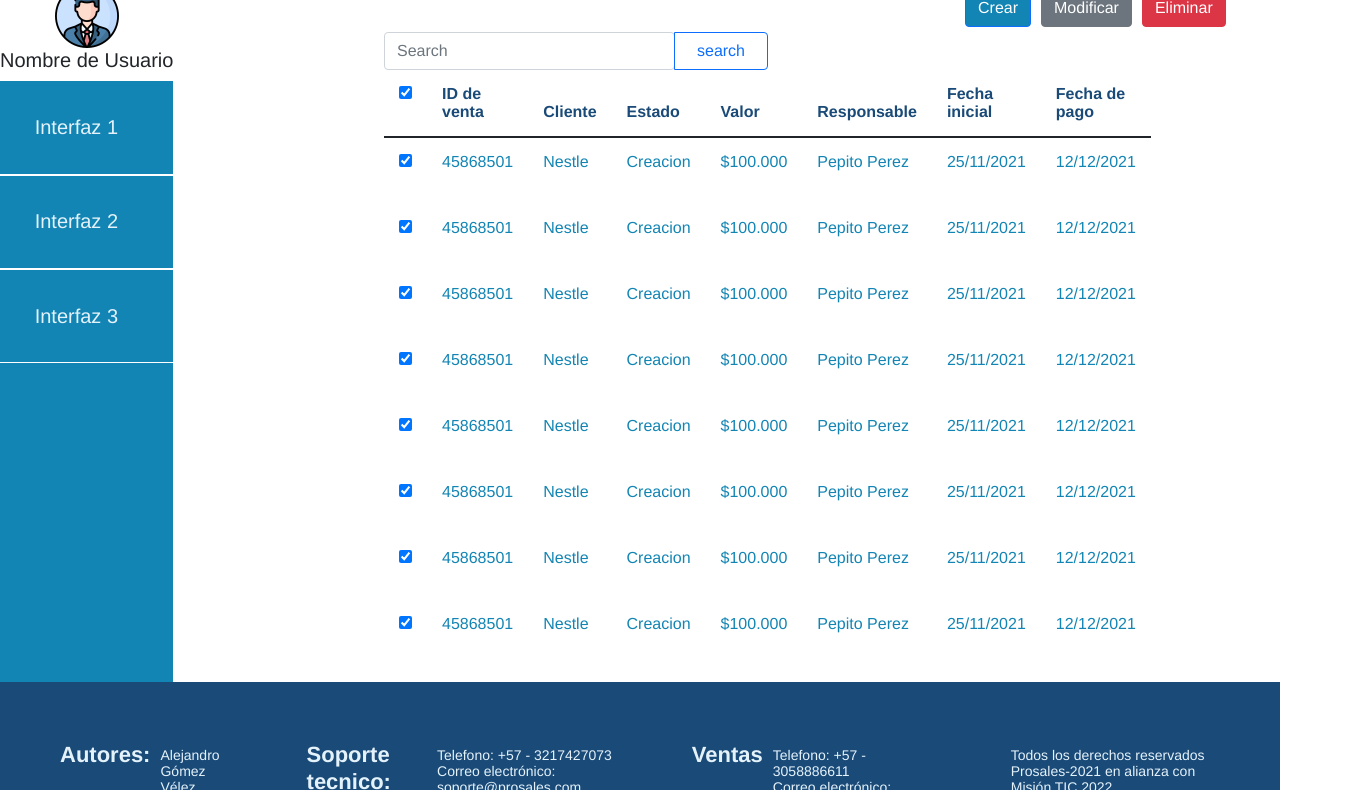
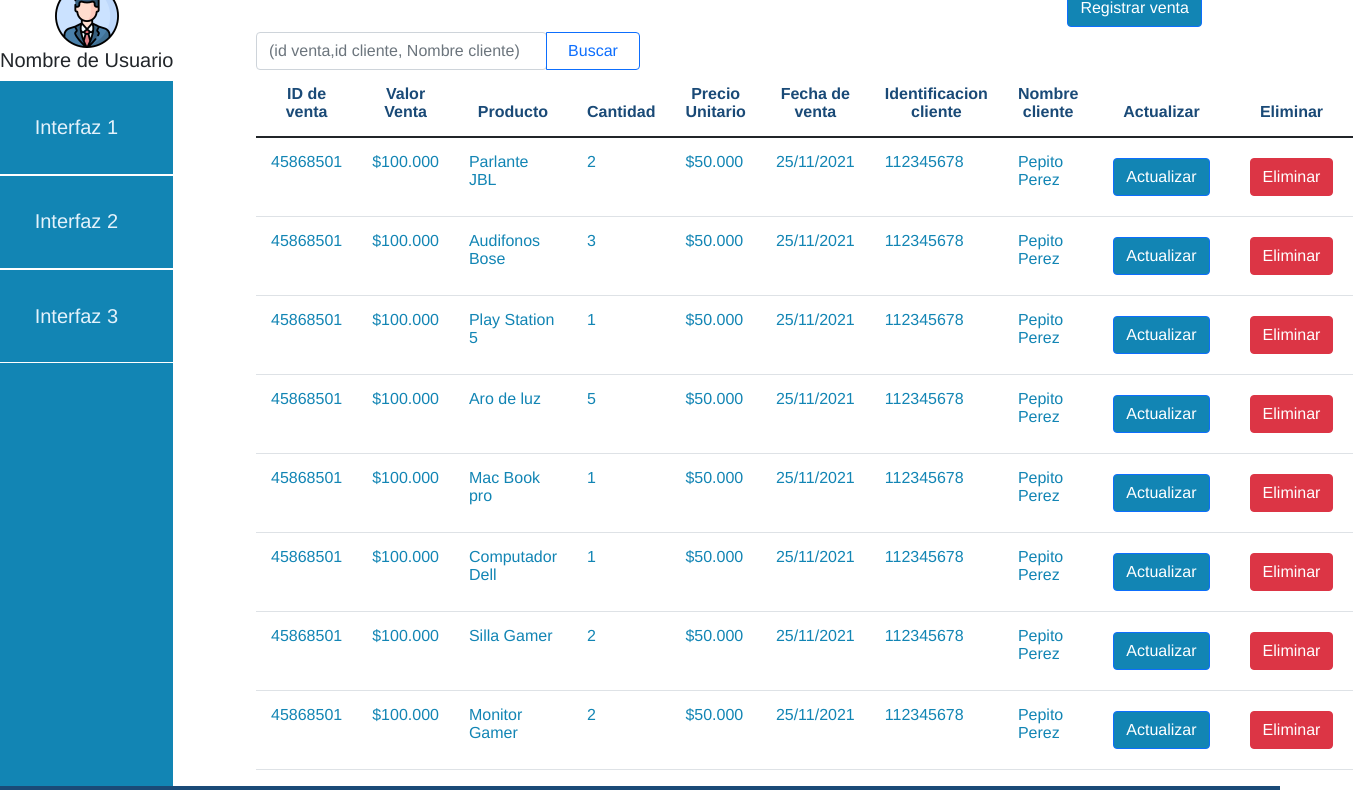
Before and after one commit to juan5339/Ciclo-3minTic, a plain HTML site: page Interfaces/index.html in a window 1280 px wide. Shown: the part 129-919 px from the top of the page, 1353 px wide, since content can reach past the window. Drawn offline with nearby package versions, Linux system fonts and the light colour scheme.

Commit message:
actualizacion de la tabla y los botones

```diff
--- a/Interfaces/estilos.scss
+++ b/Interfaces/estilos.scss
@@ -53,26 +53,30 @@
             }
         }
         .tablas {
-            margin-right: 40%;
+            margin-right: 50%;
             margin-left: auto;
             width: 30%;
             .table {
                 th {
                     color: #1a4a77;
                     font-weight: bolder;
-                    border: none;
+                    //border: none;
                     padding: 15px;
+                    text-align: center;
+                    width: 20px;
                 }
                 td {
                     color: #1285b4;
                     padding: 15px;
-                    border: none;
+                    //border: none;
+
                 }
             }
         }
         .botones {
-            margin-left: 150%;
+            margin-left: 210%;
             display: flex;
+            width: 50%;
         }
         .btn-primary {
             background-color: #1285b4;
--- a/Interfaces/index.html
+++ b/Interfaces/index.html
@@ -46,152 +46,133 @@
 
         <div class="tablas">
             <div class="botones">
-                <button class="btn btn-primary">Crear</button>
-                <button class="btn btn-secondary">Modificar</button>
-                <button class="btn btn-danger">Eliminar</button>
+                <button class="btn btn-primary">Registrar venta</button>
+
             </div>
             <div class="input-group">
-                <input type="search" class="form-control rounded" placeholder="Search" aria-label="Search" aria-describedby="search-addon">
-                <button type="button" class="btn btn-outline-primary ripple-surface" style="min-width: 94px;">search</button>
+                <input type="search" class="form-control rounded" placeholder="(id venta,id cliente, Nombre cliente)" aria-label="Search" aria-describedby="search-addon">
+                <button type="button" class="btn btn-outline-primary ripple-surface" style="min-width: 94px;">Buscar</button>
             </div>
             <table class="table">
                 <thead>
                     <tr>
-                        <th scope="col">
-                            <div class="custom-control custom-checkbox">
-                                <input type="checkbox" class="custom-control-input" id="customCheck1" checked>
-                                <label class="custom-control-label" for="customCheck1"></label>
-                            </div>
-                        </th>
+
                         <th scope="col">ID de venta</th>
-                        <th scope="col">Cliente</th>
-                        <th scope="col">Estado</th>
-                        <th scope="col">Valor</th>
-                        <th scope="col">Responsable</th>
-                        <th scope="col">Fecha inicial</th>
-                        <th scope="col">Fecha de pago</th>
+                        <th scope="col">Valor Venta</th>
+                        <th scope="col">Producto</th>
+                        <th scope="col">Cantidad</th>
+                        <th scope="col">Precio Unitario</th>
+                        <th scope="col">Fecha de venta</th>
+                        <th scope="col">Identificacion cliente</th>
+                        <th scope="col">Nombre cliente</th>
+                        <th scope="col">Actualizar</th>
+                        <th scope="col">Eliminar</th>
                     </tr>
                 </thead>
                 <tbody>
                     <tr>
-                        <td>
-                            <div class="custom-control custom-checkbox">
-                                <input type="checkbox" class="custom-control-input" id="customCheck1" checked>
-                                <label class="custom-control-label" for="customCheck1"></label>
-                            </div>
-                        </td>
+
                         <td scope="row">45868501</td>
-                        <td>Nestle</td>
-                        <td>Creacion</td>
                         <td>$100.000</td>
+                        <td>Parlante JBL</td>
+                        <td>2</td>
+                        <td>$50.000</td>
+                        <td>25/11/2021</td>
+                        <td>112345678</td>
                         <td>Pepito Perez</td>
-                        <td>25/11/2021</td>
-                        <td>12/12/2021</td>
+                        <td><button value="Actualizar" title="Actualizar" class="btn btn-primary">Actualizar</td>
+                        <td><button value="Actualizar" title="Actualizar" class="btn btn-danger">Eliminar</td>
                     </tr>
                     <tr>
-                        <td>
-                            <div class="custom-control custom-checkbox">
-                                <input type="checkbox" class="custom-control-input" id="customCheck1" checked>
-                                <label class="custom-control-label" for="customCheck1"></label>
-                            </div>
-                        </td>
+
                         <td scope="row">45868501</td>
-                        <td>Nestle</td>
-                        <td>Creacion</td>
                         <td>$100.000</td>
+                        <td>Audifonos Bose</td>
+                        <td>3</td>
+                        <td>$50.000</td>
+                        <td>25/11/2021</td>
+                        <td>112345678</td>
                         <td>Pepito Perez</td>
-                        <td>25/11/2021</td>
-                        <td>12/12/2021</td>
+                        <td><button value="Actualizar" title="Actualizar" class="btn btn-primary">Actualizar</td>
+                        <td><button value="Actualizar" title="Actualizar" class="btn btn-danger">Eliminar</td>
                     </tr>
                     <tr>
-                        <td>
-                            <div class="custom-control custom-checkbox">
-                                <input type="checkbox" class="custom-control-input" id="customCheck1" checked>
-                                <label class="custom-control-label" for="customCheck1"></label>
-                            </div>
-                        </td>
+
                         <td scope="row">45868501</td>
-                        <td>Nestle</td>
-                        <td>Creacion</td>
                         <td>$100.000</td>
+                        <td>Play Station 5</td>
+                        <td>1</td>
+                        <td>$50.000</td>
+                        <td>25/11/2021</td>
+                        <td>112345678</td>
                         <td>Pepito Perez</td>
-                        <td>25/11/2021</td>
-                        <td>12/12/2021</td>
+                        <td><button value="Actualizar" title="Actualizar" class="btn btn-primary">Actualizar</td>
+                        <td><button value="Actualizar" title="Actualizar" class="btn btn-danger">Eliminar</td>
                     </tr>
                     <tr>
-                        <td>
-                            <div class="custom-control custom-checkbox">
-                                <input type="checkbox" class="custom-control-input" id="customCheck1" checked>
-                                <label class="custom-control-label" for="customCheck1"></label>
-                            </div>
-                        </td>
+
                         <td scope="row">45868501</td>
-                        <td>Nestle</td>
-                        <td>Creacion</td>
                         <td>$100.000</td>
+                        <td>Aro de luz</td>
+                        <td>5</td>
+                        <td>$50.000</td>
+                        <td>25/11/2021</td>
+                        <td>112345678</td>
                         <td>Pepito Perez</td>
-                        <td>25/11/2021</td>
-                        <td>12/12/2021</td>
+                        <td><button value="Actualizar" title="Actualizar" class="btn btn-primary">Actualizar</td>
+                        <td><button value="Actualizar" title="Actualizar" class="btn btn-danger">Eliminar</td>
                     </tr>
                     <tr>
-                        <td>
-                            <div class="custom-control custom-checkbox">
-                                <input type="checkbox" class="custom-control-input" id="customCheck1" checked>
-                                <label class="custom-control-label" for="customCheck1"></label>
-                            </div>
-                        </td>
+
                         <td scope="row">45868501</td>
-                        <td>Nestle</td>
-                        <td>Creacion</td>
                         <td>$100.000</td>
+                        <td>Mac Book pro</td>
+                        <td>1</td>
+                        <td>$50.000</td>
+                        <td>25/11/2021</td>
+                        <td>112345678</td>
                         <td>Pepito Perez</td>
-                        <td>25/11/2021</td>
-                        <td>12/12/2021</td>
+                        <td><button value="Actualizar" title="Actualizar" class="btn btn-primary">Actualizar</td>
+                        <td><button value="Actualizar" title="Actualizar" class="btn btn-danger">Eliminar</td>
                     </tr>
                     <tr>
-                        <td>
-                            <div class="custom-control custom-checkbox">
-                                <input type="checkbox" class="custom-control-input" id="customCheck1" checked>
-                                <label class="custom-control-label" for="customCheck1"></label>
-                            </div>
-                        </td>
+
                         <td scope="row">45868501</td>
-                        <td>Nestle</td>
-                        <td>Creacion</td>
                         <td>$100.000</td>
+                        <td>Computador Dell</td>
+                        <td>1</td>
+                        <td>$50.000</td>
+                        <td>25/11/2021</td>
+                        <td>112345678</td>
                         <td>Pepito Perez</td>
-                        <td>25/11/2021</td>
-                        <td>12/12/2021</td>
+                        <td><button value="Actualizar" title="Actualizar" class="btn btn-primary">Actualizar</td>
+                        <td><button value="Actualizar" title="Actualizar" class="btn btn-danger">Eliminar</td>
                     </tr>
                     <tr>
-                        <td>
-                            <div class="custom-control custom-checkbox">
-                                <input type="checkbox" class="custom-control-input" id="customCheck1" checked>
-                                <label class="custom-control-label" for="customCheck1"></label>
-                            </div>
-                        </td>
+
                         <td scope="row">45868501</td>
-                        <td>Nestle</td>
-                        <td>Creacion</td>
                         <td>$100.000</td>
+                        <td>Silla Gamer</td>
+                        <td>2</td>
+                        <td>$50.000</td>
+                        <td>25/11/2021</td>
+                        <td>112345678</td>
                         <td>Pepito Perez</td>
-                        <td>25/11/2021</td>
-                        <td>12/12/2021</td>
+                        <td><button value="Actualizar" title="Actualizar" class="btn btn-primary">Actualizar</td>
+                        <td><button value="Actualizar" title="Actualizar" class="btn btn-danger">Eliminar</td>
                     </tr>
                     <tr>
-                        <td>
-                            <div class="custom-control custom-checkbox">
-                                <input type="checkbox" class="custom-control-input" id="customCheck1" checked>
-                                <label class="custom-control-label" for="customCheck1"></label>
-                            </div>
-                        </td>
+
                         <td scope="row">45868501</td>
-                        <td>Nestle</td>
-                        <td>Creacion</td>
                         <td>$100.000</td>
+                        <td>Monitor Gamer</td>
+                        <td>2</td>
+                        <td>$50.000</td>
+                        <td>25/11/2021</td>
+                        <td>112345678</td>
                         <td>Pepito Perez</td>
-                        <td>25/11/2021</td>
-                        <td>12/12/2021</td>
+                        <td><button value="Actualizar" title="Actualizar" class="btn btn-primary">Actualizar</td>
+                        <td><button value="Actualizar" title="Actualizar" class="btn btn-danger">Eliminar</td>
                     </tr>
                 </tbody>
             </table>
```
Also changed, not shown: Interfaces/estilos.css, 1 other file.
